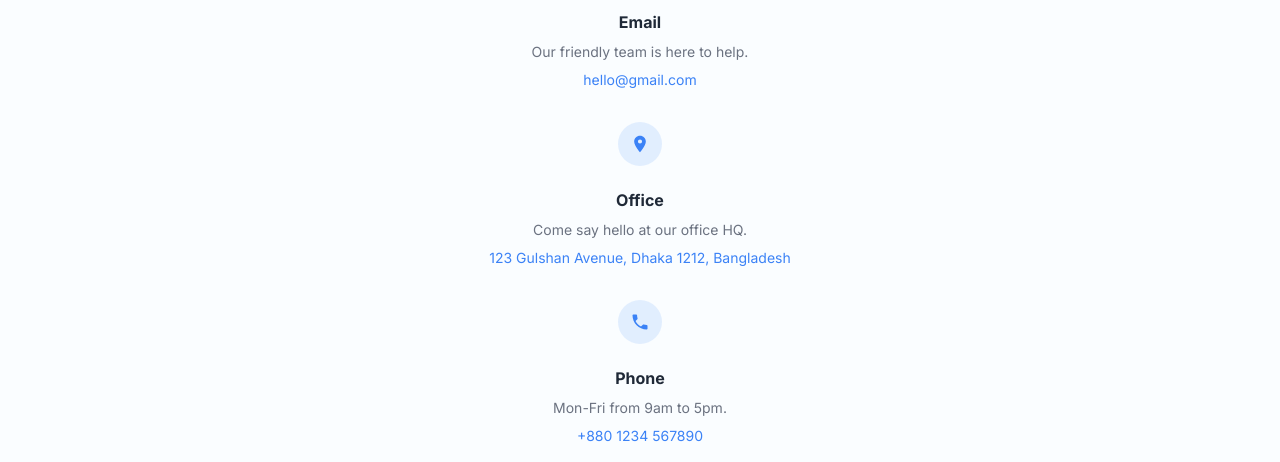
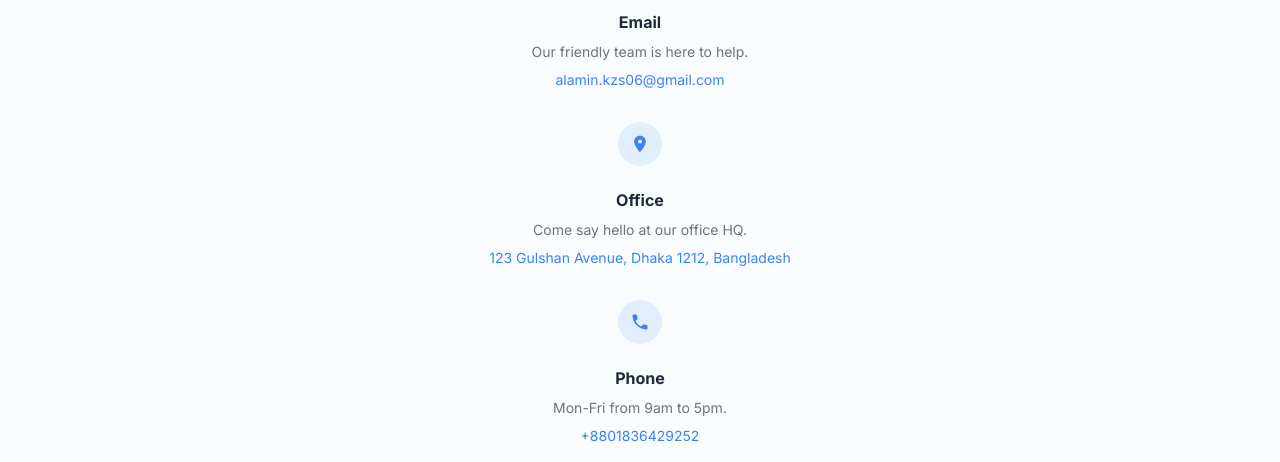
Before and after one commit to alamin6688/query-hub, a React (Vite) app: page /contact in a window 1280 px wide. Shown: the part 338-800 px from the top of the page. Built offline with nearby package versions, Linux system fonts and the light colour scheme; no server answers; a web font is replaced by a local one.

Commit message:
Contact Us Page data Updated

```diff
--- a/src/Pages/Contact/Contact.jsx
+++ b/src/Pages/Contact/Contact.jsx
@@ -15,58 +15,77 @@ const Contact = () => {
                 Get in touch
               </h2>
               <p className="w-full md:w-2/3 mx-auto mt-4 text-center text-gray-900 font-poppins text-[18px]">
-                Our friendly team would love to hear from you. We are always here to assist with any questions or concerns you may have.
+                Our friendly team would love to hear from you. We are always
+                here to assist with any questions or concerns you may have.
               </p>
             </div>
 
             <div className="gap-8 mt-10 items-center flex justify-center">
               <div className="grid grid-cols-1 gap-8 lg:grid-cols-1 animate__animated animate__slideInUp">
-
                 <div className="text-center">
                   <span className="inline-block p-3 text-blue-500 rounded-full bg-blue-100/80">
                     <MdEmail className="w-5 h-5" />
                   </span>
-                  <h2 className="mt-4 text-base font-bold text-gray-800">Email</h2>
-                  <p className="mt-2 text-sm text-gray-500">Our friendly team is here to help.</p>
-                  <p className="mt-2 text-sm text-blue-500">hello@gmail.com</p>
+                  <h2 className="mt-4 text-base font-bold text-gray-800">
+                    Email
+                  </h2>
+                  <p className="mt-2 text-sm text-gray-500">
+                    Our friendly team is here to help.
+                  </p>
+                  <p className="mt-2 text-sm text-blue-500">
+                    alamin.kzs06@gmail.com
+                  </p>
                 </div>
-
 
                 <div className="text-center">
                   <span className="inline-block p-3 text-blue-500 rounded-full bg-blue-100/80">
                     <MdLocationOn className="w-5 h-5" />
                   </span>
-                  <h2 className="mt-4 text-base font-bold text-gray-800">Office</h2>
-                  <p className="mt-2 text-sm text-gray-500">Come say hello at our office HQ.</p>
+                  <h2 className="mt-4 text-base font-bold text-gray-800">
+                    Office
+                  </h2>
+                  <p className="mt-2 text-sm text-gray-500">
+                    Come say hello at our office HQ.
+                  </p>
                   <p className="mt-2 text-sm text-blue-500">
                     123 Gulshan Avenue, Dhaka 1212, Bangladesh
                   </p>
                 </div>
 
-
                 <div className="text-center">
                   <span className="inline-block p-3 text-blue-500 rounded-full bg-blue-100/80">
                     <MdPhone className="w-5 h-5" />
                   </span>
-                  <h2 className="mt-4 text-base font-bold text-gray-800">Phone</h2>
-                  <p className="mt-2 text-sm text-gray-500">Mon-Fri from 9am to 5pm.</p>
-                  <p className="mt-2 text-sm text-blue-500">+880 1234 567890</p>
+                  <h2 className="mt-4 text-base font-bold text-gray-800">
+                    Phone
+                  </h2>
+                  <p className="mt-2 text-sm text-gray-500">
+                    Mon-Fri from 9am to 5pm.
+                  </p>
+                  <p className="mt-2 text-sm text-blue-500">+8801836429252</p>
                 </div>
 
                 <div className="text-center">
                   <span className="inline-block p-3 text-blue-500 rounded-full bg-blue-100/80">
                     <MdWeb className="w-5 h-5" />
                   </span>
-                  <h2 className="mt-4 text-base font-bold text-gray-800">Website</h2>
-                  <p className="mt-2 text-sm text-gray-500">Visit our website for more information.</p>
+                  <h2 className="mt-4 text-base font-bold text-gray-800">
+                    Website
+                  </h2>
+                  <p className="mt-2 text-sm text-gray-500">
+                    Visit our website for more information.
+                  </p>
                   <p className="mt-2 text-sm text-blue-500">
-                    <a href="https://www.example.com" target="_blank" rel="noopener noreferrer">
+                    <a
+                      href="https://www.example.com"
+                      target="_blank"
+                      rel="noopener noreferrer"
+                    >
                       www.website.com
                     </a>
                   </p>
                 </div>
               </div>
-
             </div>
           </div>
         </section>
```
